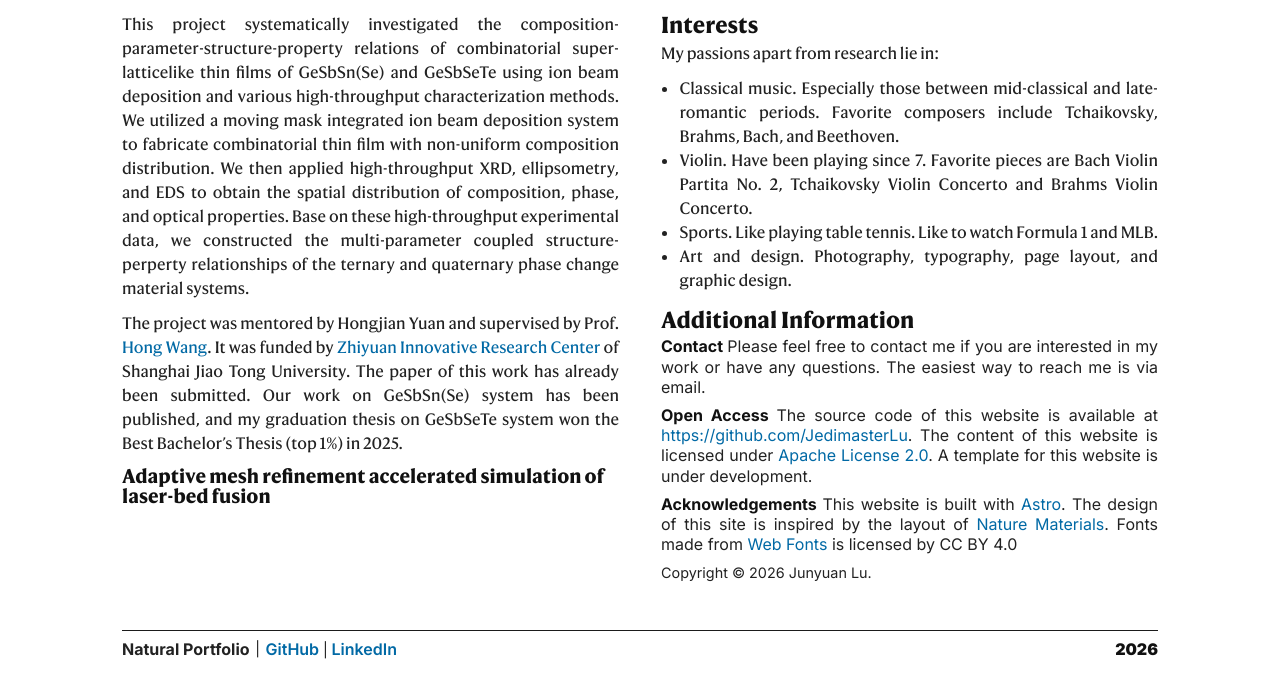
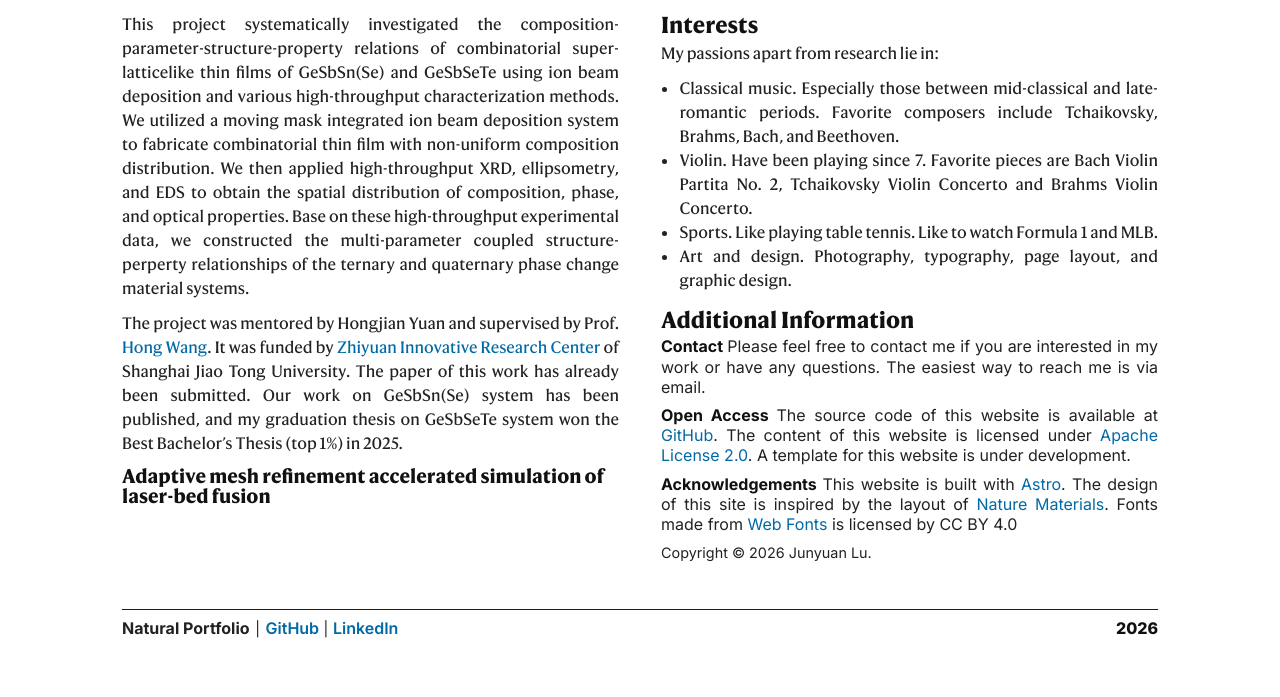
Before and after one commit to JedimasterLu/JedimasterLu.github.io, an Astro site: page / in a window 1280 px wide. Shown: the part 2449-3146 px from the top of the page. Built offline with nearby package versions, Linux system fonts and the light colour scheme; Astro itself is replaced by a stand-in of ours.

Commit message:
Footer optimize

```diff
--- a/src/components/footer.astro
+++ b/src/components/footer.astro
@@ -37,14 +37,12 @@ const {
         border-top: 1.2px solid var(--rule);
         font-family: var(--sans-font);
         font-size: 1rem;
-        font-weight: 700;
     }
 
     .site-footer-row {
         display: flex;
         align-items: center;
         justify-content: space-between;
-        gap: 1rem;
     }
 
     .site-footer-left {
@@ -60,7 +58,7 @@ const {
     }
 
     .site-footer-year {
-        font-weight: 900;
+        font-weight: 800;
         color: var(--ink);
         font-size: 1.0rem;
     }
@@ -69,6 +67,7 @@ const {
         color: var(--rule);
         font-weight: 400;
         font-size: 0.9rem;
+        vertical-align: center;
     }
 
     .site-footer-text {
--- a/src/content/additional/02-open-access.md
+++ b/src/content/additional/02-open-access.md
@@ -1,5 +1,5 @@
 ---
 order: 2
 title: "Open Access"
-body: 'The source code of this website is available at <a href="{{github}}" target="_blank" rel="noopener">{{github}}</a>. The content of this website is licensed under <a href="https://www.apache.org/licenses/LICENSE-2.0" target="_blank" rel="noopener">Apache License 2.0</a>. A template for this website is under development.'
+body: 'The source code of this website is available at <a href="https://github.com/JedimasterLu/JedimasterLu.github.io" target="_blank" rel="noopener">GitHub</a>. The content of this website is licensed under <a href="https://www.apache.org/licenses/LICENSE-2.0" target="_blank" rel="noopener">Apache License 2.0</a>. A template for this website is under development.'
 ---
```
